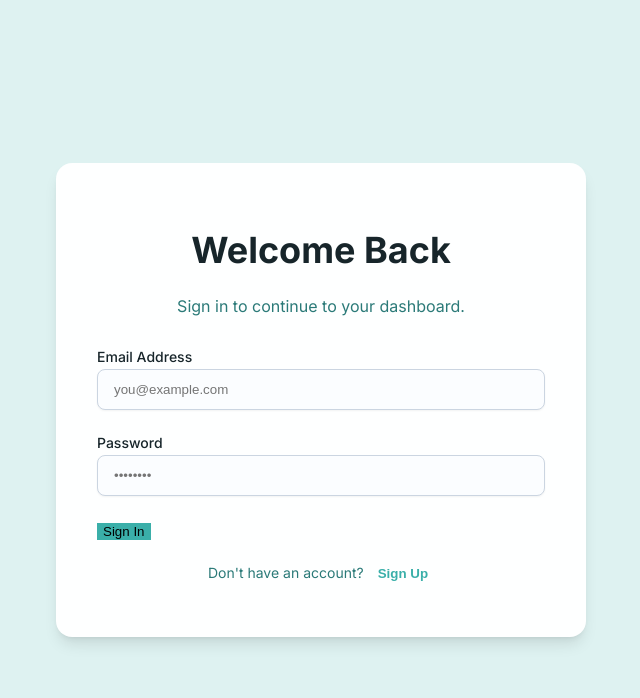
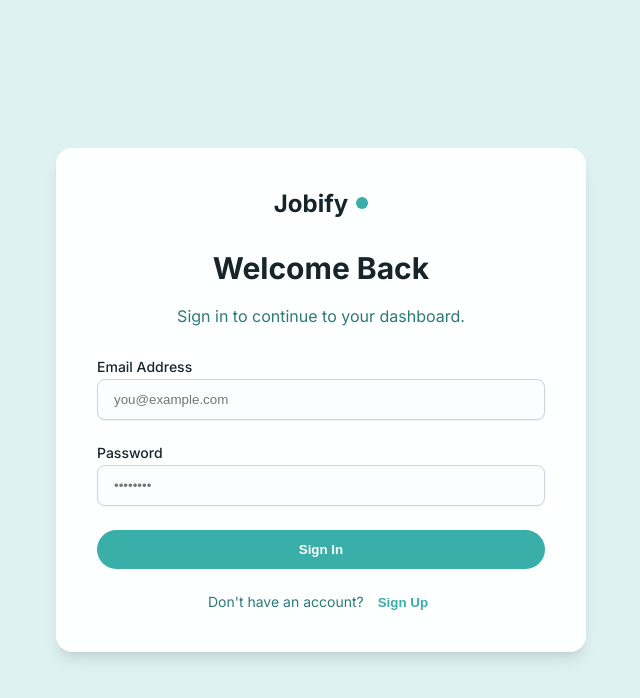
Before and after one commit to AJ-011/Jobify, a React (Vite) app in the folder jobify_frontend/: page / in a window 1280 px wide. Shown: the top 698 px of the page, without its empty margins (319-959 px from the left). Built offline with nearby package versions, Linux system fonts and the light colour scheme.

Commit message:
Feat: Fixed modal scrolling bugs and added Jobify logos across app

```diff
--- a/jobify_frontend/src/App.css
+++ b/jobify_frontend/src/App.css
@@ -32,6 +32,22 @@
   to { opacity: 1; transform: translateY(0); }
 }
 @keyframes fadeIn { from { opacity: 0; } to { opacity: 1; } }
+
+/* --- Logo --- */
+.jobify-logo {
+  display: flex;
+  align-items: center;
+  gap: 0.5rem;
+  font-weight: 700;
+  font-size: 1.5rem;
+  color: var(--dark-space);
+}
+.jobify-logo .logo-dot {
+  width: 0.75rem;
+  height: 0.75rem;
+  background-color: var(--teal-bright);
+  border-radius: 9999px;
+}
 
 /* --- Loading Screen --- */
 .loading-screen {
@@ -75,7 +91,7 @@
   border: 1px solid rgba(255,255,255,0.2);
 }
 .login-card .header h1 {
-  font-size: 2.25rem;
+  font-size: 1.875rem;
   font-weight: 700;
   color: var(--dark-space);
 }
@@ -95,6 +111,12 @@
   background-color: var(--teal-bright);
   transition: background-color 0.2s, transform 0.2s;
   border: none;
+  border-radius: 9999px; /* rounded-full */
+  padding: 0.75rem 1.5rem;
+  font-weight: 600;
+  color: var(--white);
+  width: 100%;
+  cursor: pointer;
 }
 .login-form .submit-btn:hover {
   background-color: var(--teal-dark);
@@ -130,7 +152,6 @@
   color: var(--teal-dark);
 }
 
-/* --- MODIFIED BUTTON STYLES --- */
 .header-actions .new-analysis-btn {
   display: flex;
   align-items: center;
@@ -143,6 +164,8 @@
   box-shadow: 0 4px 14px 0 rgba(0, 0, 0, 0.1);
   transition: all 0.2s ease-in-out;
   border: none;
+  color: var(--white);
+  cursor: pointer;
 }
 .header-actions .new-analysis-btn:hover {
   background-color: var(--teal-dark);
@@ -159,6 +182,8 @@
   align-items: center;
   justify-content: center;
   border: none;
+  background: none;
+  cursor: pointer;
 }
 .header-actions .logout-btn:hover {
   background-color: var(--light-bg);
@@ -214,6 +239,7 @@
   border: 1px solid transparent;
   transition: all 0.2s ease-in-out;
   text-decoration: none;
+  cursor: pointer;
 }
 .application-item .view-details-btn:hover {
   color: var(--dark-space);
@@ -264,6 +290,8 @@
   padding: 1.5rem;
   border-radius: 0.5rem;
   margin-top: 1.5rem;
+  max-height: 60vh; /* <-- FIX: Added max height */
+  overflow-y: auto; /* <-- FIX: Added overflow scroll */
 }
 .ats-section h3, .feedback-section h3 {
   color: var(--dark-space);
@@ -280,6 +308,9 @@
 button:focus-visible {
   outline: 2px solid var(--teal-bright);
   outline-offset: 2px;
+}
+button {
+  border: none; /* remove default borders */
 }
 
 
--- a/jobify_frontend/src/App.jsx
+++ b/jobify_frontend/src/App.jsx
@@ -1,6 +1,6 @@
 import React, { useState, useEffect } from 'react';
 import { supabase } from './supabaseClient';
-import './App.css';
+// Note: App.css is now imported in main.jsx
 
 // --- SVG Icons ---
 const PlusIcon = () => (
@@ -44,6 +44,14 @@
   );
 }
 
+// --- Reusable Components ---
+const JobifyLogo = () => (
+  <div className="jobify-logo">
+    <span>Jobify</span>
+    <div className="logo-dot"></div>
+  </div>
+);
+
 // --- Page Components ---
 
 const LoadingScreen = () => (
@@ -79,6 +87,9 @@
   return (
     <div className="login-page">
       <div className="login-card">
+        <div className="header" style={{marginBottom: '2rem', display: 'flex', justifyContent: 'center'}}>
+          <JobifyLogo />
+        </div>
         <div className="header">
           <h1>{isSignUp ? 'Create Account' : 'Welcome Back'}</h1>
           <p>{isSignUp ? 'Start your journey with Jobify.' : 'Sign in to continue to your dashboard.'}</p>
@@ -108,12 +119,12 @@
             {loading ? 'Loading...' : (isSignUp ? 'Sign Up' : 'Sign In')}
           </button>
         </form>
-        <p className="auth-toggle">
+        <div className="auth-toggle">
           {isSignUp ? 'Already have an account?' : "Don't have an account?"}
           <button onClick={() => setIsSignUp(!isSignUp)}>
             {isSignUp ? 'Sign In' : 'Sign Up'}
           </button>
-        </p>
+        </div>
       </div>
     </div>
   );
@@ -173,7 +184,7 @@
     const company = formData.get('company') || 'N/A';
 
     try {
-      const response = await fetch('https://jobify-le3t.onrender.com', {
+      const response = await fetch('https://jobify-aj-011.onrender.com/analyze', {
         method: 'POST',
         body: formData,
       });
@@ -184,11 +195,13 @@
       }
 
       setAnalysisResult(result);
-      await saveAnalysis(result, jobTitle, company);
+      if (result && !result.error) {
+        await saveAnalysis(result, jobTitle, company);
+      }
 
     } catch (error) {
       console.error("Analysis failed:", error);
-      alert(`Error: ${error.message}`);
+      setAnalysisResult({ error: true });
     } finally {
       setIsAnalyzing(false);
     }
@@ -207,10 +220,7 @@
   return (
     <div className="dashboard-page">
       <header className="dashboard-header">
-          <div>
-              <h1>Welcome, {session.user.email}</h1>
-              <p>Here's a summary of your tracked applications.</p>
-          </div>
+          <JobifyLogo />
           <div className="header-actions">
               <button className="new-analysis-btn" onClick={() => setAnalysisModalOpen(true)}>
                   <PlusIcon />
@@ -230,6 +240,7 @@
                     <li className="empty-state">Loading applications...</li>
                   ) : applications.length > 0 ? applications.map((app, index) => {
                       const score = app.analysis_result?.matchScore ?? 'N/A';
+                      const date = app.created_at ? new Date(app.created_at).toLocaleDateString() : '---';
                       return (
                         <li
                           key={app.id}
@@ -238,7 +249,7 @@
                         >
                             <div>
                                 <p className="job-title">{app.job_title}</p>
-                                <p className="company-info">{app.company} - Analyzed on {new Date(app.created_at).toLocaleDateString()}</p>
+                                <p className="company-info">{app.company} - Analyzed on {date}</p>
                             </div>
                             <div className="details">
                                 <div className="score-container">
@@ -320,12 +331,27 @@
 };
 
 const ResultsModal = ({ result, onClose }) => {
-  if (!result || !result.atsAnalysis) {
+  // --- FIX: Add useEffect for Escape key ---
+  useEffect(() => {
+    const handleEsc = (event) => {
+      if (event.keyCode === 27) {
+        onClose();
+      }
+    };
+    window.addEventListener('keydown', handleEsc);
+
+    return () => {
+      window.removeEventListener('keydown', handleEsc);
+    };
+  }, [onClose]);
+
+
+  if (!result || result.error || !result.atsAnalysis) {
     return (
        <div className="modal-overlay">
         <div className="modal-content">
           <h2>Analysis Error</h2>
-          <p>The analysis could not be completed. The AI may have returned an unexpected format. Please try again.</p>
+          <p>The analysis could not be completed. The AI may have returned an unexpected format, or the server may be experiencing issues. Please try again.</p>
            <div className="modal-actions">
             <button type="button" onClick={onClose} className="btn-primary">Close</button>
           </div>
@@ -335,8 +361,8 @@
   }
 
   return (
-    <div className="modal-overlay">
-      <div className="modal-content large results-modal">
+    <div className="modal-overlay" onClick={onClose}>
+      <div className="modal-content large results-modal" onClick={e => e.stopPropagation()}>
         <div className="results-header">
           <ScoreGauge score={result.matchScore} />
           <div className="verdict">
@@ -368,7 +394,7 @@
 
 const ScoreGauge = ({ score = 0 }) => {
   const getScoreColor = (s) => {
-    if (s > 80) return '#22c55e';
+    if (s > 80) return 'var(--teal-bright)';
     if (s > 60) return '#f59e0b';
     return '#ef4444';
   };
```
